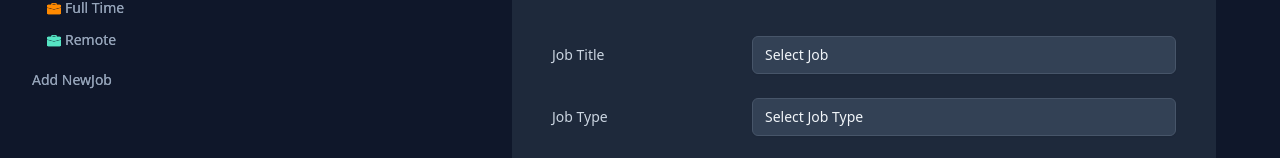
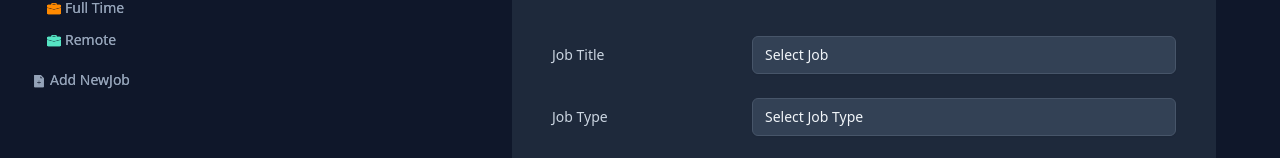
Before and after one commit to mohiulislam/lws-redux-assignment-7, a React (Create React App) app: page /Create in a window 1280 px wide. Shown: the part 177-335 px from the top of the page. Built offline with nearby package versions, Linux system fonts and the light colour scheme.

Commit message:
a icon added

```diff
--- a/src/layouts/MainLayout.jsx
+++ b/src/layouts/MainLayout.jsx
@@ -4,6 +4,7 @@ import Logo from "../assets/images/logo.svg";
 import { BsFillBriefcaseFill } from "react-icons/bs";
 import { useDispatch } from "react-redux";
 import { filter } from "../features/filterJobs/filterJobsSlice";
+import { AiFillFileAdd } from "react-icons/ai";
 function MainLayout({ children }) {
   const dispatch = useDispatch();
   function handleFilter(filterBy) {
@@ -65,7 +66,7 @@ function MainLayout({ children }) {
               </li>
               <li>
                 <Link to="/Create" className="main-menu" id="lws-addJob-menu">
-                  <i className="fa-solid fa-file-circle-plus"></i>
+                  <AiFillFileAdd className="inline mr-1" />
                   <span>Add NewJob</span>
                 </Link>
               </li>
```
Also changed, not shown: 1 other file (tests, documents, lock files or other folders).
